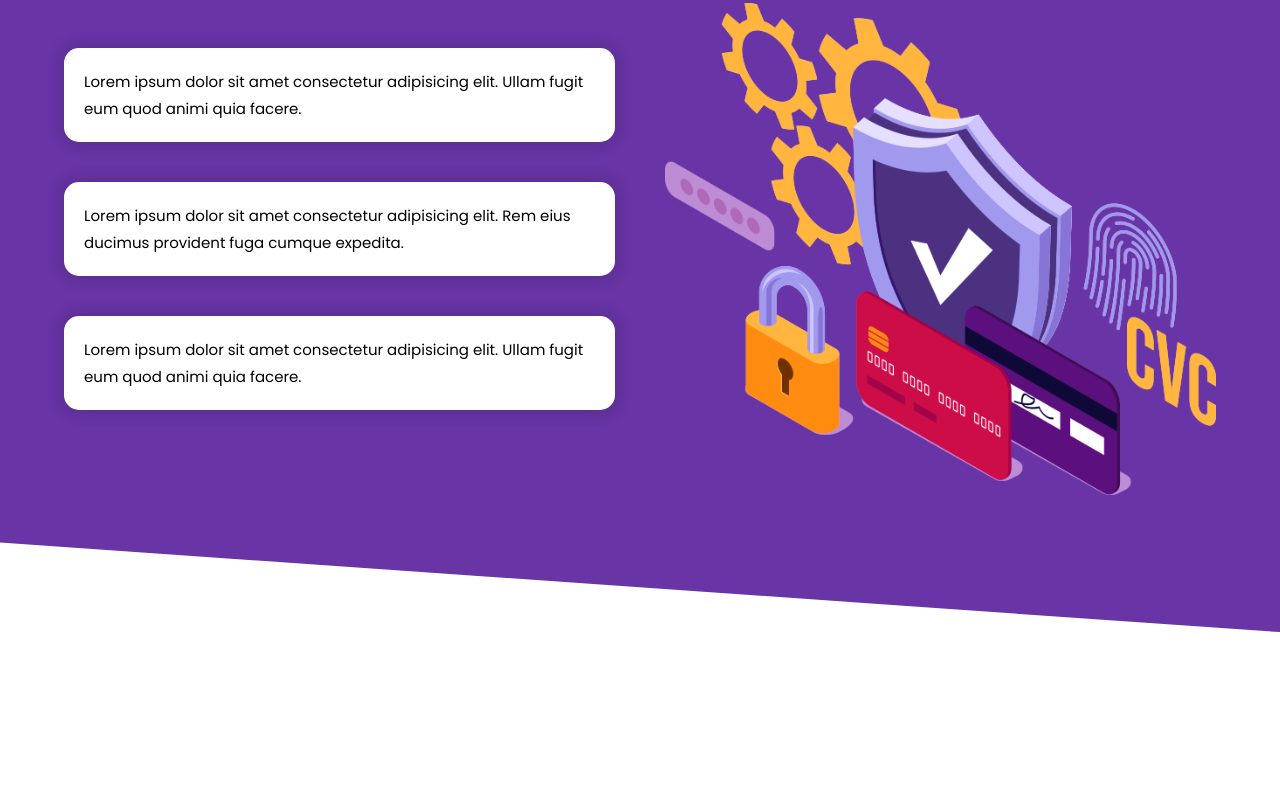
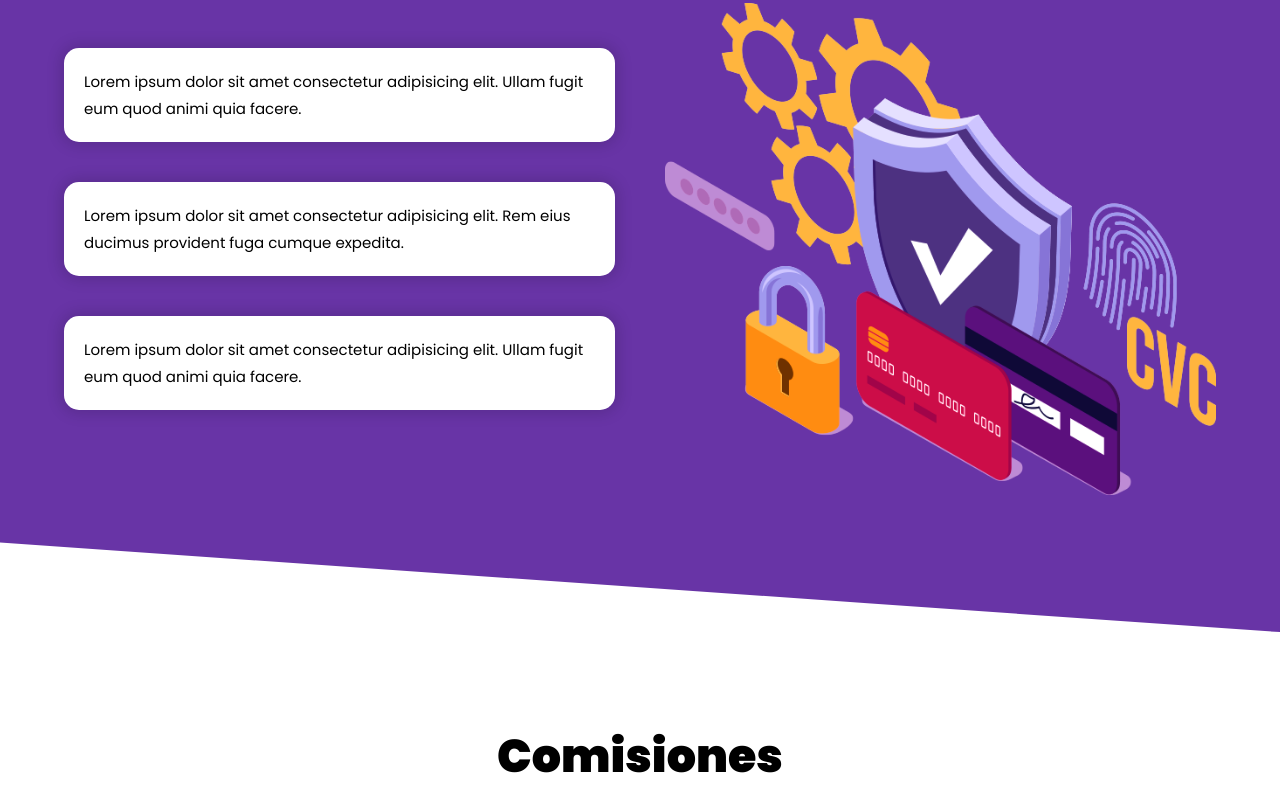
Before and after one commit to ivaneltrrible/nucleos-template, a plain HTML site: page index.html in a window 1280 px wide. Shown: the part 2192-3003 px from the top of the page. Before the commit the page ends 2887 px from the top, so only its background shows below. Drawn offline with Linux system fonts and the light colour scheme.

Commit message:
initial with comisiones section

```diff
--- a/index.html
+++ b/index.html
@@ -91,5 +91,15 @@
         </div>
     </section>
 
+    <section class="comisiones">
+        <div class="comisiones__contenedor">
+            <h2 class="comisiones__heading">Comisiones</h2>
+
+            <div class="comisiones__grid">
+
+            </div>
+        </div>
+    </section>
+
 </body>
 </html>
```
